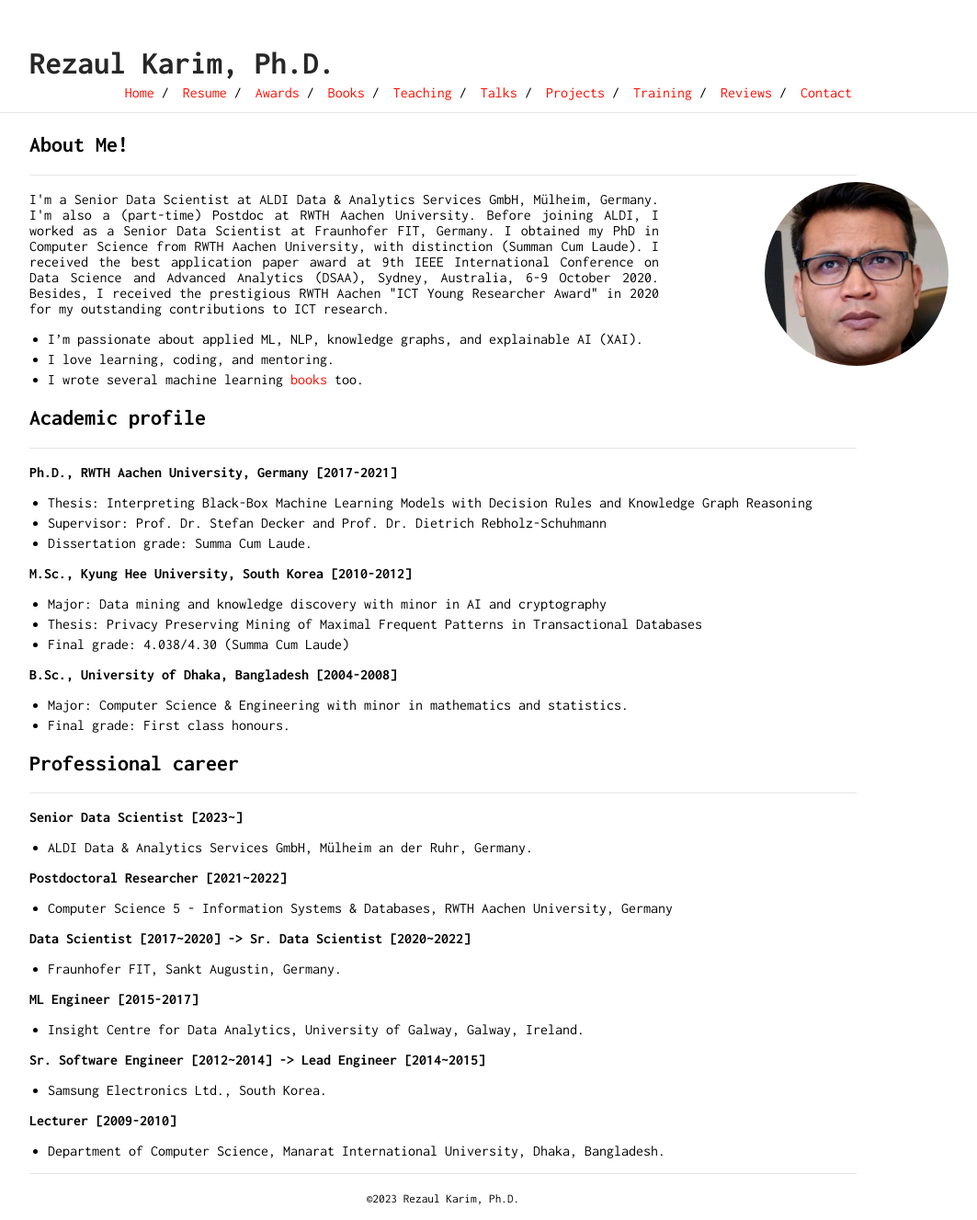
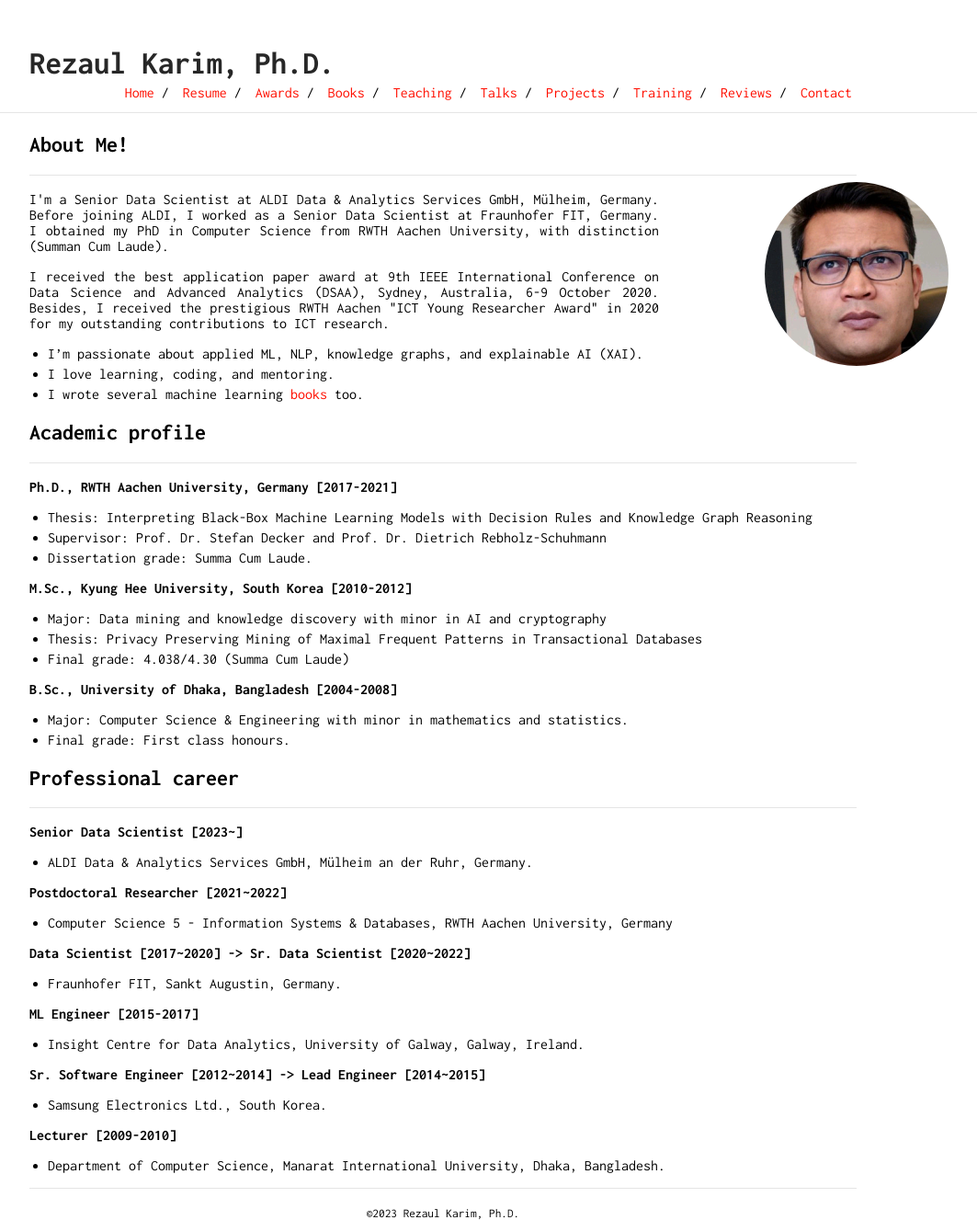
Before and after one commit to rezacsedu/rezacsedu.github.io, a Jekyll site: the page built from index.md, in a window 1280 px wide. Shown: the whole page at 92% size, without its empty margins (158-1221 px from the left). Built offline with Jekyll 4.4.1, drawn with Linux system fonts in a browser that asks for light colours; our own code applies the rules of GitHub Pages for plain Markdown files.

Commit message:
Update index.md

```diff
--- a/index.md
+++ b/index.md
@@ -2,7 +2,9 @@
 ___
 <img class="profile-picture" src="img/1664312512000.jpg" width="100">
 
-<p style='text-align: justify;'> I'm a Senior Data Scientist at ALDI Data & Analytics Services GmbH, Mülheim, Germany. I'm also a (part-time) Postdoc at RWTH Aachen University. Before joining ALDI, I worked as a Senior Data Scientist at Fraunhofer FIT, Germany. I obtained my PhD in Computer Science from RWTH Aachen University, with distinction (Summan Cum Laude). I received the best application paper award at 9th IEEE International Conference on Data Science and Advanced Analytics (DSAA),  Sydney, Australia, 6-9 October 2020. Besides, I received the prestigious RWTH Aachen "ICT Young Researcher Award" in 2020 for my outstanding contributions to ICT research.</p>
+<p style='text-align: justify;'> I'm a Senior Data Scientist at ALDI Data & Analytics Services GmbH, Mülheim, Germany. Before joining ALDI, I worked as a Senior Data Scientist at Fraunhofer FIT, Germany. I obtained my PhD in Computer Science from RWTH Aachen University, with distinction (Summan Cum Laude).</p>
+
+<p style='text-align: justify;'>I received the best application paper award at 9th IEEE International Conference on Data Science and Advanced Analytics (DSAA),  Sydney, Australia, 6-9 October 2020. Besides, I received the prestigious RWTH Aachen "ICT Young Researcher Award" in 2020 for my outstanding contributions to ICT research.</p>
 
 - I'm passionate about applied ML, NLP, knowledge graphs, and explainable AI (XAI).
 - I love learning, coding, and mentoring.
```
